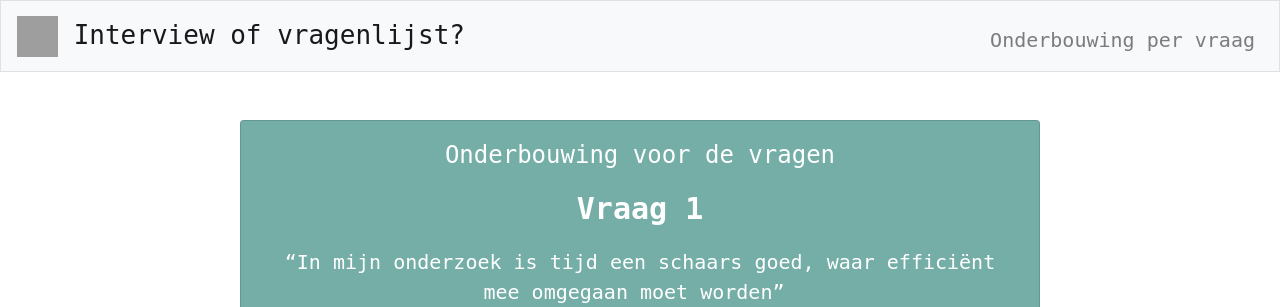
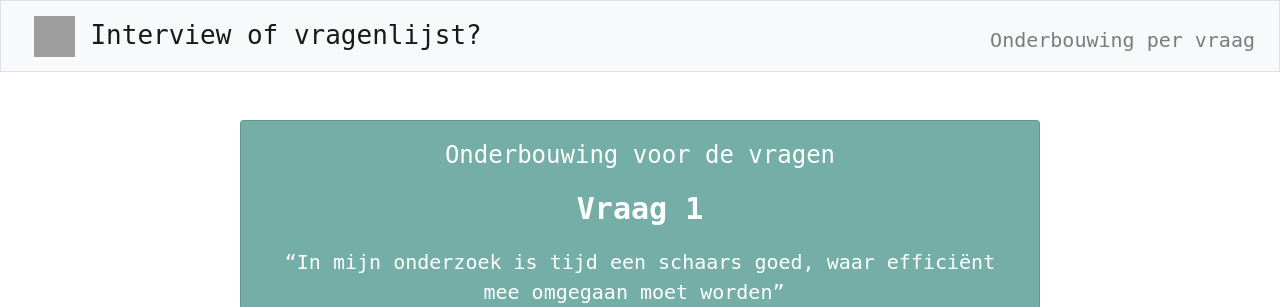
Before and after one commit to thomaskoene/Website-interviewofvragenlijst, a Flask app: page /explanation/ in a window 1280 px wide. Shown: the top 307 px of the page. Run offline with Flask 2, Linux system fonts and the light colour scheme; some libraries are stand-ins or nearby versions; grey boxes are pictures that could not be loaded.

Commit message:
Update layout.html

```diff
--- a/templates/layout.html
+++ b/templates/layout.html
@@ -26,8 +26,9 @@
     <body style="background-image: url(https://www.qualiaanalytics.org//app/uploads/2015/12/slide-013.jpg)">
 
         <nav class="navbar navbar-expand-md navbar-light bg-light border" style="background: transparant">
+            <div class="col text-center">
             <a class="navbar-brand" href="/"><span>
-                <img src="https://meppelactief.nl/wp-content/uploads/sites/2/2020/10/onderzoek.jpg" width="41" height="41" alt=""/> Interview of vragenlijst?</span></a>
+                <img src="https://meppelactief.nl/wp-content/uploads/sites/2/2020/10/onderzoek.jpg" width="41" height="41" alt=""/> Interview of vragenlijst?</span></a></div>
             <button aria-controls="navbar" aria-expanded="false" aria-label="Toggle navigation" class="navbar-toggler" data-target="#navbar" data-toggle="collapse" type="button">
                 <span class="navbar-toggler-icon"></span>
             </button>
```
